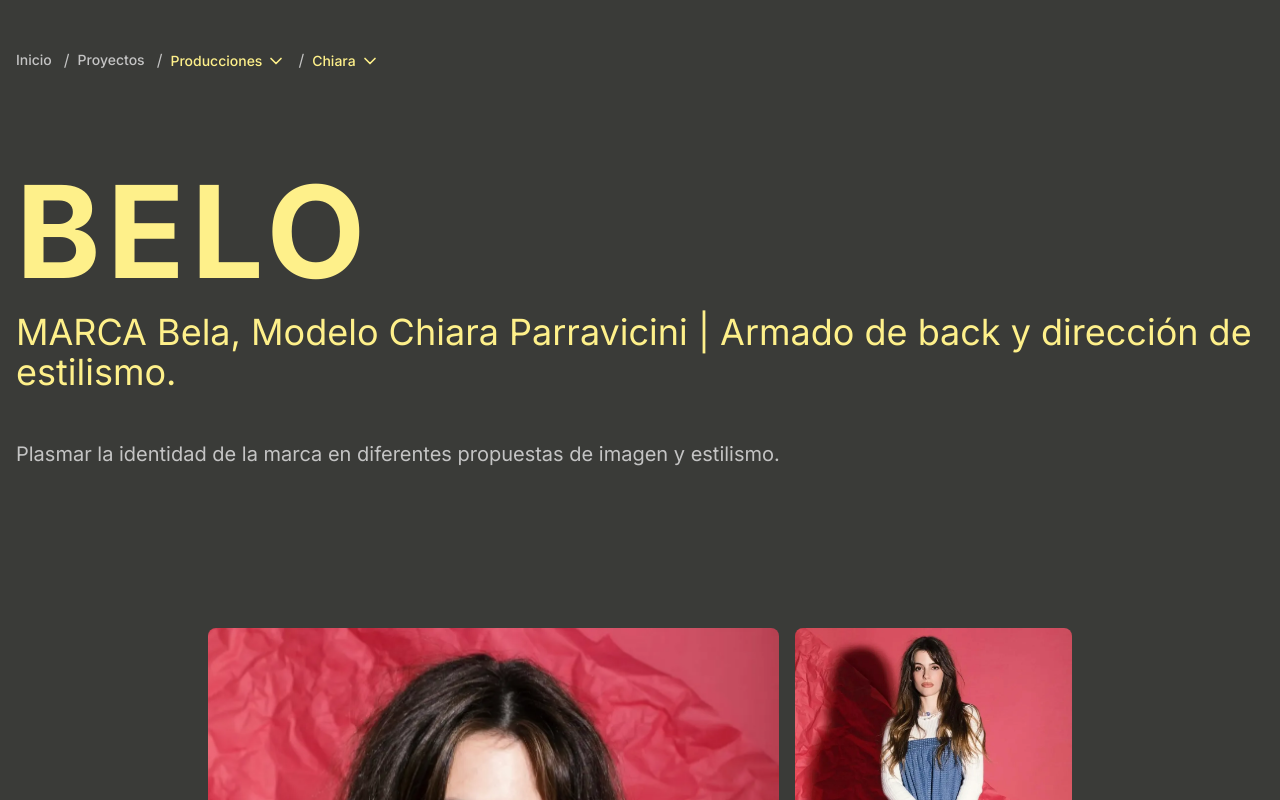
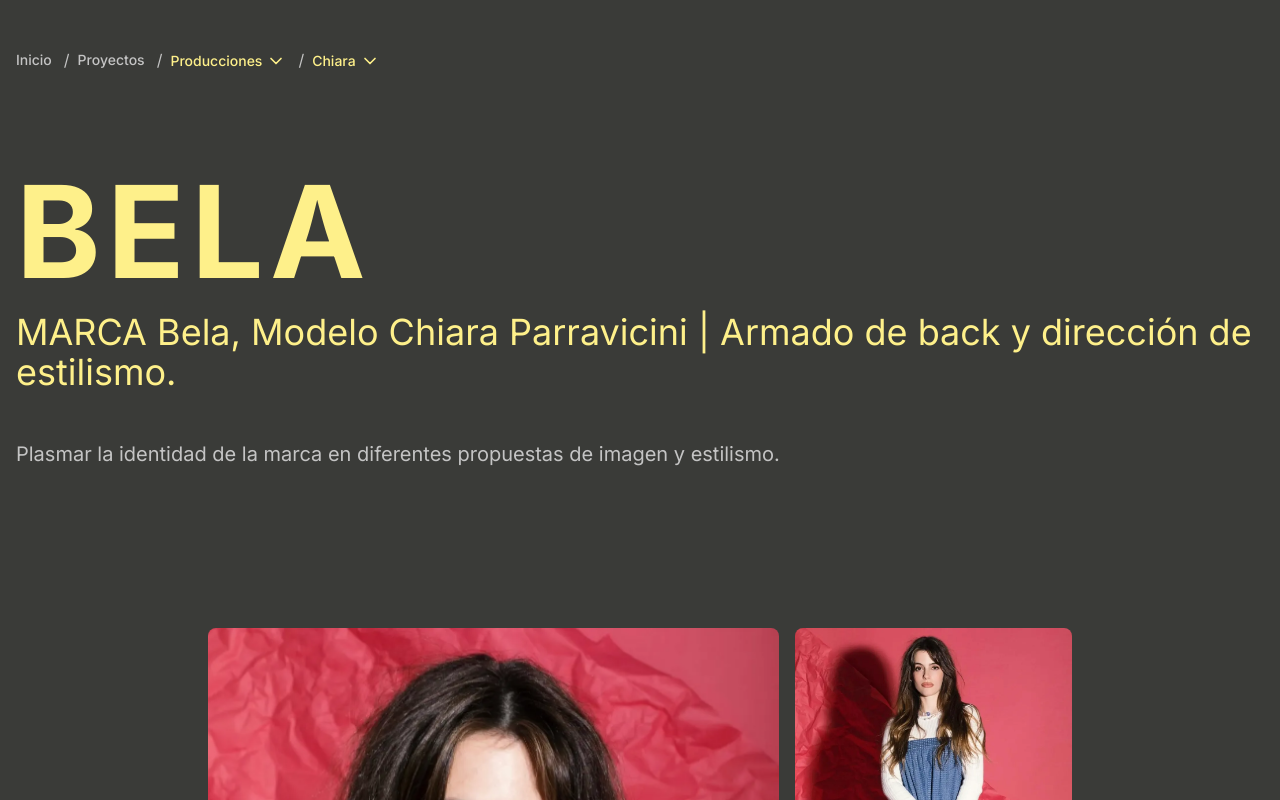
Before and after one commit to skywarddigitalsolutions/lei, a Next.js app: page /Proyectos/Producciones/Chiara in a window 1280 px wide. Shown: the top 800 px of the page. Built offline with nearby package versions, Linux system fonts and the light colour scheme.

Commit message:
cambios bela

```diff
--- a/app/Proyectos/Producciones/Chiara/page.tsx
+++ b/app/Proyectos/Producciones/Chiara/page.tsx
@@ -117,7 +117,7 @@
       </nav>
 
       <div className='min-h-screen bg-gris py-24 px-4'>
-        <h4 className="text-5xl md:text-7xl lg:text-9xl font-bold text-left mb-2 lg:mb-4 text-yellow-200 tracking-wider break-words">BELO</h4>
+        <h4 className="text-5xl md:text-7xl lg:text-9xl font-bold text-left mb-2 lg:mb-4 text-yellow-200 tracking-wider break-words">BELA</h4>
         <h5 className='text-xl md:text-2xl lg:text-4xl text-yellow-200 mb-6 lg:mb-12'>MARCA Bela, Modelo Chiara Parravicini | Armado de back y dirección de estilismo.</h5>
         <p className='text-lg md:text-xl lg:text-xl text-grisclaro mb-12 lg:mb-40'>Plasmar la identidad de la marca en diferentes propuestas de imagen y estilismo.</p>
         <div className="grid grid-cols-1 md:grid-cols-3 gap-4 lg:px-48">
```
